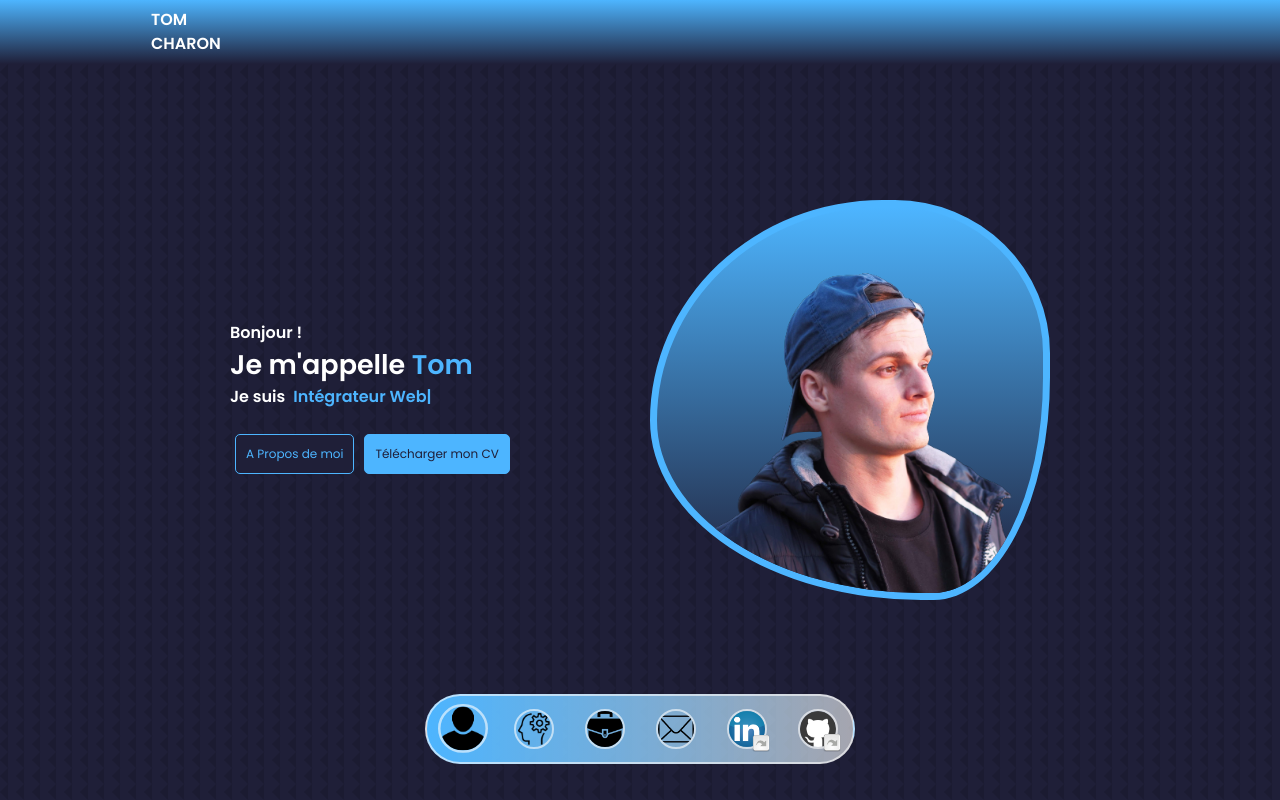
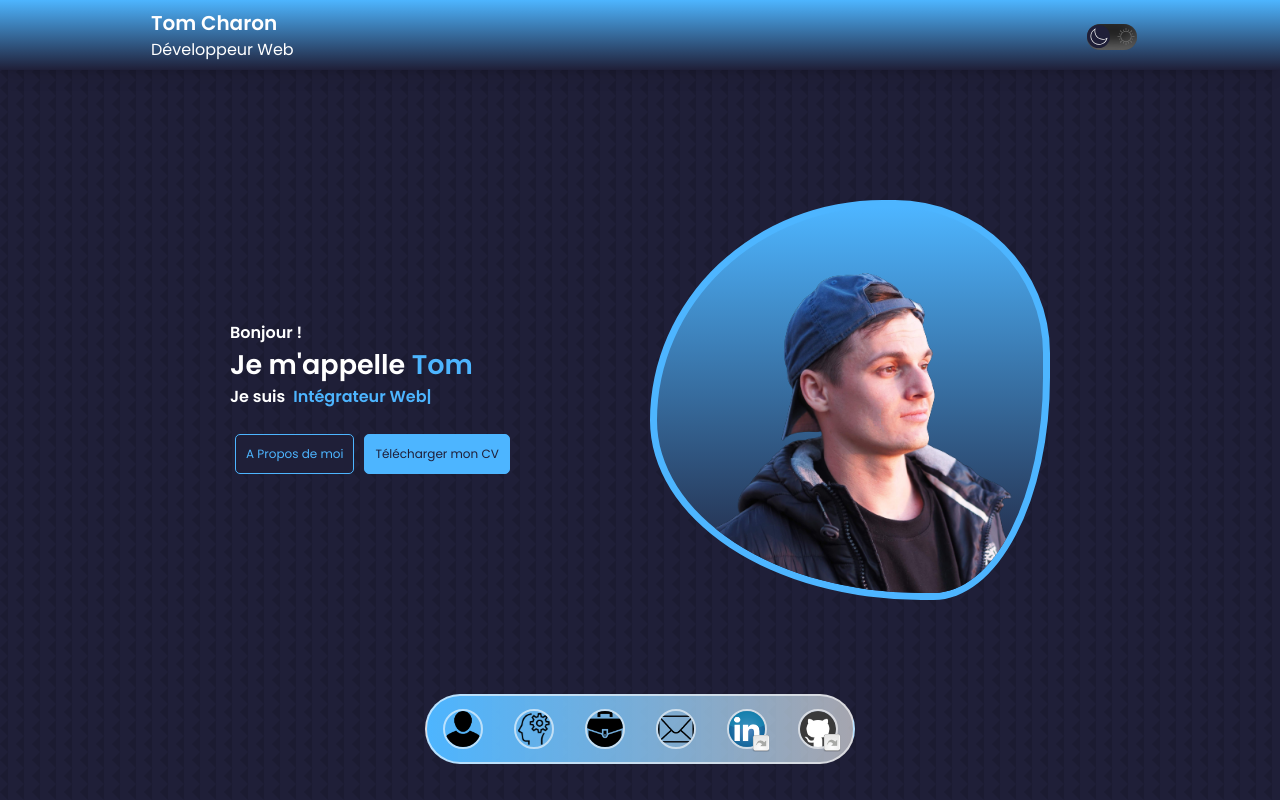
Before and after one commit to CharonTom/my-website, a React (Create React App) app: page / in a window 1280 px wide. Shown: the top 800 px of the page. Built offline with nearby package versions, Linux system fonts and the light colour scheme.

Commit message:
LightMode

```diff
--- a/src/App.js
+++ b/src/App.js
@@ -11,13 +11,14 @@ import ScrollToTop from "./components/ScrollToTop";
 import Aos from "aos";
 import "aos/dist/aos.css";
 import { useEffect } from "react";
+import { ThemeProvider } from "./contexts/LightContext";
 
 function App() {
   useEffect(() => {
     Aos.init({ duration: 2000 });
   }, []);
   return (
-    <div className="bg-texture bg-secondary">
+    <div className="global-style">
       <Router>
         <Header />
         <Nav />
--- a/src/components/Header.jsx
+++ b/src/components/Header.jsx
@@ -1,12 +1,17 @@
 import React from "react";
+import LightMode from "./LightMode";
 
 function Header() {
   return (
-    <header className="bg-header w-full fixed z-20 ">
-      <div className="container mx-auto ">
-        <div className="p-2 font-semibold uppercase">
-          Tom <br />
-          Charon
+    <header className="bg-header w-full fixed z-20 shadow-lg ">
+      <div className="container mx-auto flex justify-between items-center ">
+        <div className="p-[8px]">
+          <span className="font-semibold text-[20px]">Tom Charon</span>
+          <br />
+          Développeur Web
+        </div>
+        <div>
+          <LightMode />
         </div>
       </div>
     </header>
--- /dev/null
+++ b/src/components/LightMode.jsx
@@ -0,0 +1,29 @@
+import React from "react";
+import { ReactComponent as Sun } from "../assets/logos/Sun.svg";
+import { ReactComponent as Moon } from "../assets/logos/Moon.svg";
+import { useContext } from "react";
+import { ThemeContext } from "../contexts/LightContext";
+
+const LightMode = () => {
+  //const { toggleTheme, theme } = useContext(ThemeContext);
+
+  // let checked = theme === "dark" ? false : true;
+
+  return (
+    <div className="dark_mode">
+      <input
+        className="dark_mode_input"
+        type="checkbox"
+        id="darkmode-toggle"
+        //    onChange={toggleTheme}
+        //  checked={checked}
+      />
+      <label className="dark_mode_label" htmlFor="darkmode-toggle">
+        <Moon />
+        <Sun />
+      </label>
+    </div>
+  );
+};
+
+export default LightMode;
--- a/src/index.css
+++ b/src/index.css
@@ -4,7 +4,10 @@
 
 @layer base {
   body {
-    @apply font-primary text-white;
+  }
+
+  .global-style {
+    @apply bg-texture bg-secondary font-primary text-white;
   }
 
   .section {
@@ -17,6 +20,7 @@
   h2 {
     @apply font-secondary text-primary my-6 text-center text-[24px] font-semibold;
   }
+
   h3 {
     @apply text-[19px] font-semibold bg-secondaryVariant text-center text-lg rounded-lg py-1;
   }
@@ -34,9 +38,30 @@
   .bg-portfolio-text {
     @apply bg-gradient-to-t from-primaryVariant to-secondaryVariant;
   }
+  .bg-header {
+    @apply bg-gradient-to-b from-primary to-secondary;
+  }
 }
 
-/* ---------------------Bouton----------------- 2 */
+/* .active {
+  transform: scale(1.25);
+} */
+.bg-skill-cards {
+  background: linear-gradient(rgba(255, 255, 255, 0.6), #2c2c6c);
+}
+
+.bx-shad {
+  box-shadow: 1px 1px 5px #4db5ff;
+}
+
+.box {
+  border: 7px solid #4db5ff;
+  border-radius: 60% 40% 30% 70% / 60% 30% 70% 40%;
+  background-image: linear-gradient(#4db5ff, #1f1f38);
+  animation: morph 8s ease-in-out infinite;
+}
+
+/* ---------------------Bouton 1 2 and 3-----------------  */
 .btn {
   color: #4db5ff;
   background: #1f1f38;
@@ -162,16 +187,7 @@
   transform: scaleX(1);
 }
 
-/* ------------------------------------------------------ */
-
-.box {
-  /* width: 400px;
-  height: 400px; */
-  border: 7px solid #4db5ff;
-  border-radius: 60% 40% 30% 70% / 60% 30% 70% 40%;
-  background-image: linear-gradient(#4db5ff, #1f1f38);
-  animation: morph 8s ease-in-out infinite;
-}
+/* --------------------- Animation Hero --------------------------------- */
 
 @keyframes morph {
   0% {
@@ -185,24 +201,72 @@
   }
 }
 
-.active {
-  transform: scale(1.25);
-}
-.bg-header {
-  background: linear-gradient(#4db5ff, #1f1f38);
-}
-.bg-skill-cards {
-  background: linear-gradient(rgba(255, 255, 255, 0.6), #2c2c6c);
-}
-/* .bg-skill-stack {
-  background: linear-gradient(rgba(77, 181, 255, 0.4), #1f1f38);
-} */
-.bx-shad {
-  box-shadow: 1px 1px 5px #4db5ff;
+/*----------------- Code pour le Switch Light------------------  */
+
+.dark_mode {
+  margin-top: -20px;
+  margin-left: 10px;
 }
 
-.grid-contact {
-  display: grid;
-  grid-template-columns: 30% 58%;
-  gap: 12%;
+.dark_mode_label {
+  width: 50px;
+  height: 26px;
+  position: relative;
+  display: block;
+  background: #242424;
+  border-radius: 200px;
+  box-shadow: inset 0px 5px 15px rgba(0, 0, 0, 0.4),
+    inset 0px -5px 15px rgba(255, 255, 255, 0.4);
+  cursor: pointer;
+  transition: 0.3s;
 }
+.dark_mode_label:after {
+  content: "";
+  width: 23px;
+  height: 23px;
+  position: absolute;
+  top: 1px;
+  left: 0px;
+  background: #1f1f38;
+  border-radius: 180px;
+  transition: 0.3s;
+}
+.dark_mode_input {
+  width: 0;
+  height: 0;
+  visibility: hidden;
+}
+.dark_mode_input:checked + .dark_mode_label {
+  background: #ebebeb;
+}
+.dark_mode_input:checked + .dark_mode_label:after {
+  left: 50px;
+  transform: translateX(-100%);
+  background: #4db5ff;
+}
+.dark_mode_label:active:after {
+  width: 30px;
+}
+
+.dark_mode_label svg {
+  position: absolute;
+  width: 20px;
+  top: 4px;
+  z-index: 100;
+}
+.dark_mode_label svg.sun {
+  left: 29px;
+  fill: #7e7e7e;
+  transition: 0.3s;
+}
+.dark_mode_label svg.moon {
+  left: 2px;
+  fill: #fff;
+  transition: 0.3s;
+}
+.dark_mode_input:checked + .dark_mode_label svg.sun {
+  fill: #fff;
+}
+.dark_mode_input:checked + .dark_mode_label svg.moon {
+  fill: #7e7e7e;
+}
--- a/src/index.js
+++ b/src/index.js
@@ -2,6 +2,7 @@ import React from "react";
 import ReactDOM from "react-dom/client";
 import App from "./App";
 import "./index.css";
+import { ThemeProvider } from "./contexts/LightContext";
 
 const root = ReactDOM.createRoot(document.getElementById("root"));
 root.render(
--- a/tailwind.config.js
+++ b/tailwind.config.js
@@ -1,4 +1,5 @@
 module.exports = {
+  darkMode: ["class", '[data-mode="light"]'],
   content: ["./src/**/*.{js,jsx,ts,tsx}"],
   theme: {
     fontFamily: {
@@ -24,6 +25,7 @@ module.exports = {
         secondaryVariant: "#2c2c6c",
         light: "rgba(255, 255, 255, 0.6)",
         limpidBlue: "rgba(77, 181, 255, 0.9)",
+        bgLightMode: "rgb(241, 240, 240)",
       },
       backgroundImage: {
         texture: "url('./assets/bg-texture.png')",
```
Also changed, not shown: src/contexts/LightContext.jsx (+21 -0 lines).
